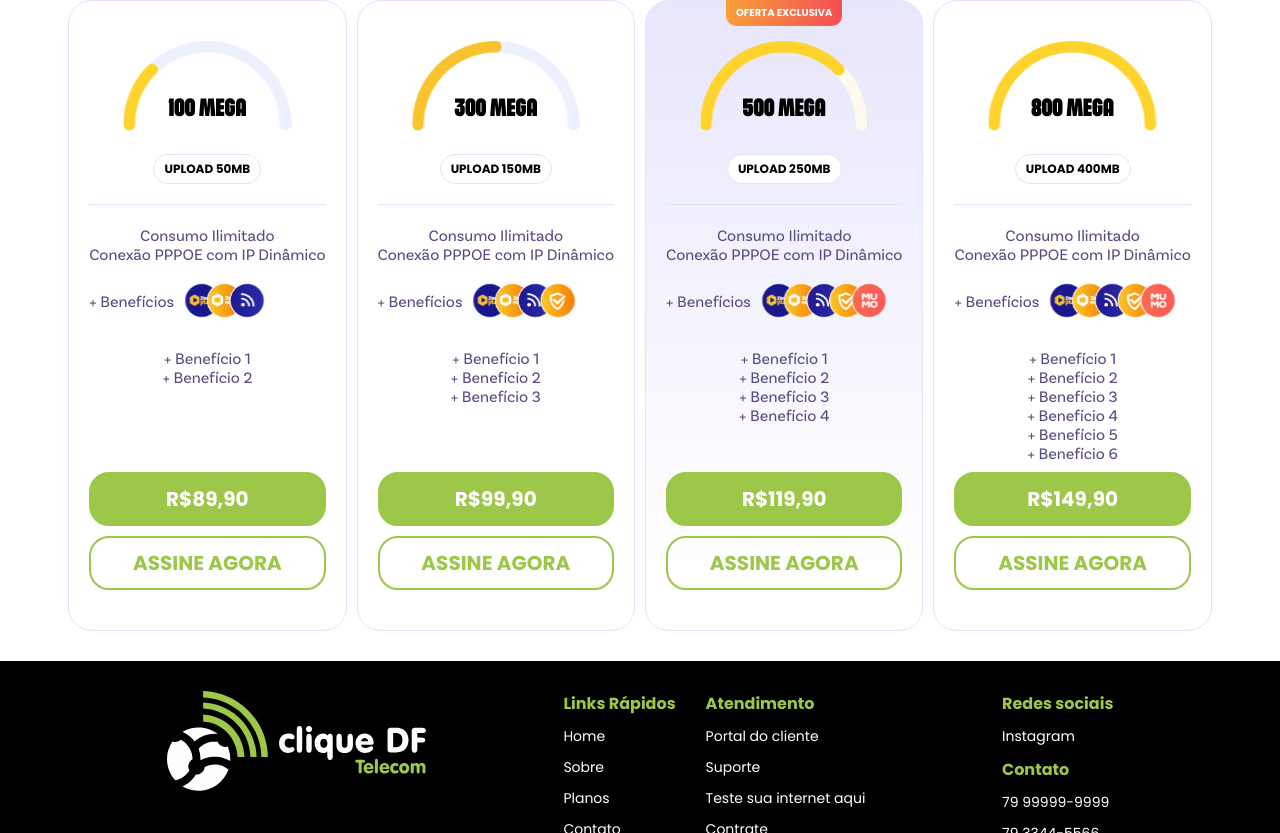
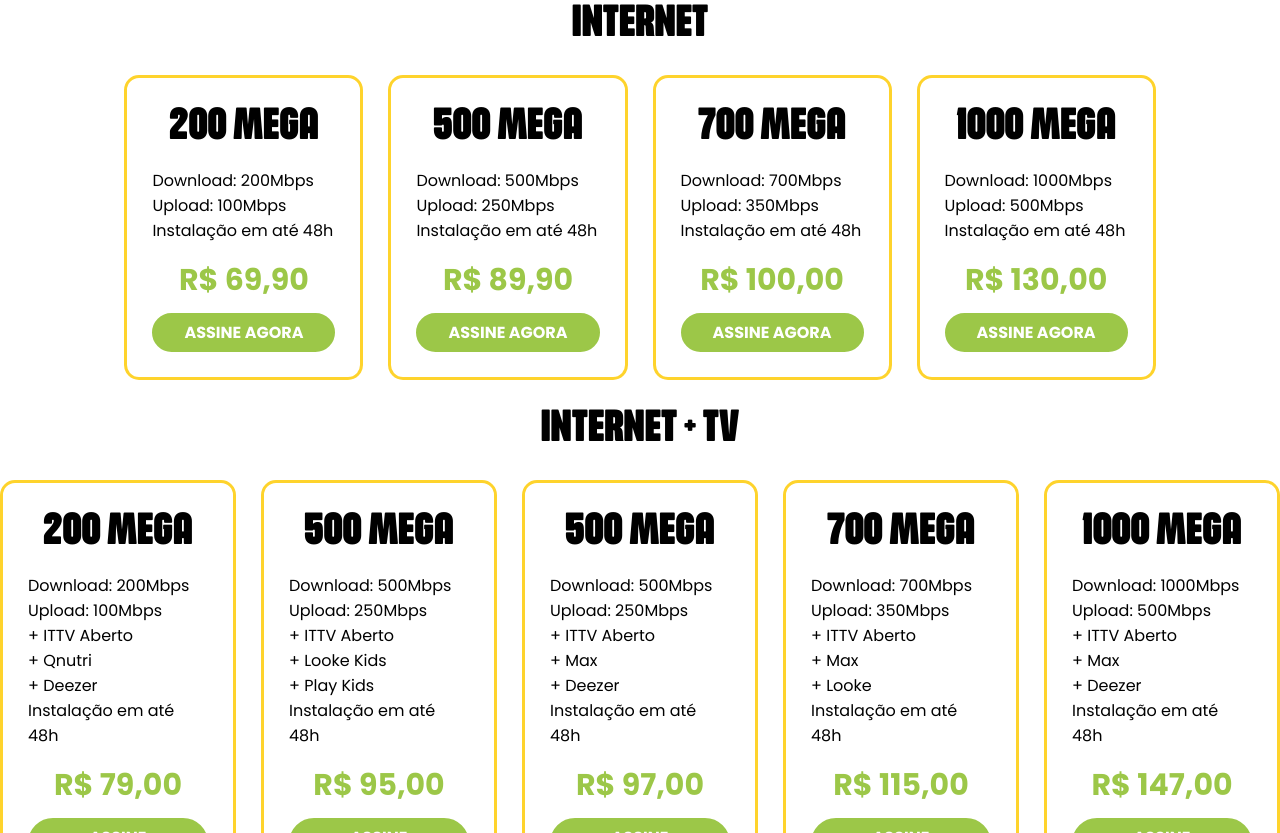
Before and after one commit to tera-desenvolvimento/cliquedf-site-ts, a React (Create React App) app: page / in a window 1280 px wide. Shown: the part 1407-2240 px from the top of the page. Built offline with nearby package versions, Linux system fonts and the light colour scheme.

Commit message:
Ajustando links

```diff
--- a/src/components/footer.tsx
+++ b/src/components/footer.tsx
@@ -14,32 +14,31 @@ const Footer = () => {
                     <div className="menu-wrapper">
                         <b>Links Rápidos</b>
 
-                        <a href="#">Home</a>
-                        <a href="#">Sobre</a>
-                        <a href="#">Planos</a>
-                        <a href="#">Contato</a>
+                        <a href="/">Home</a>
+                        <a href="#plans">Planos</a>
+                        <a href="https://api.whatsapp.com/send/?phone=557996645668&text&type=phone_number&app_absent=0" target="_blank" rel="noreferrer">Contato</a>
+                        <a href="https://www.instagram.com/cliquedftelecom/" target="_blank" rel="noreferrer">Social</a>
                     </div>
                     <div className="menu-wrapper">
                         <b>Atendimento</b>
 
-                        <a href="#">Portal do cliente</a>
-                        <a href="#">Suporte</a>
-                        <a href="#">Teste sua internet aqui</a>
-                        <a href="#">Contrate</a>
+                        <a href="https://sistema.cliquedf.com.br/central_assinante_web/login" target="_blank" rel="noreferrer">Portal do cliente</a>
+                        <a href="https://api.whatsapp.com/send/?phone=557996645668&text&type=phone_number&app_absent=0" target="_blank" rel="noreferrer">Suporte</a>
+                        <a href="https://www.speedtest.net/pt" target="_blank" rel="noreferrer">Teste sua internet aqui</a>
+                        <a href="https://cliquedf.contratoonline.tec.br" target="_blank" rel="noreferrer">Contrate</a>
                     </div>
                 </div>
                 <div className="contact-container">
                     <div className="contact-wrapper">
                         <b>Redes sociais</b>
 
-                        <a href="#">Instagram</a>
+                        <a href="https://www.instagram.com/cliquedftelecom/" target="_blank" rel="noreferrer">Instagram</a>
                     </div>
 
                     <div className="contact-wrapper">
                         <b>Contato</b>
 
-                        <a href="#">79 99999-9999</a>
-                        <a href="#">79 3344-5566</a>
+                        <a href="tel:+5579996645668">79 99664-5668</a>
                     </div>
                 </div>
             </div>
--- a/src/components/plans.tsx
+++ b/src/components/plans.tsx
@@ -1,131 +1,151 @@
-import img100MB from "../img/100mega.svg";
-import img300MB from "../img/300mega.svg";
-import img500MB from "../img/500mega.svg";
-import img800MB from "../img/800mega.svg";
-
-import imgOpt1 from "../img/option_1.svg";
-import imgOpt2 from "../img/option_2.svg";
-import imgOpt3 from "../img/option_3.svg";
+import React from "react";
 
 import "../style/plans.css";
 
 const Plans = () => {
     return (
-        <div className="plans-container">
+        <div className="plans-container" id="plans">
             <div className="header-wrapper">
                 <b>ESCOLHA O PLANO IDEAL PRA VOCÊ!</b>
                 <span>Nossa internet fibra oferece velocidade e estabilidade máxima, feita sob medida para você!</span>
             </div>
             <div className="plans-wrapper">
-                <div className="plan-element">
-                    <div className="top-wrapper">
-                        <div className="plan-header">
-                            <img src={img100MB} className="plan-icon" />
-                            <b>100 MEGA</b>
-                            <span>UPLOAD 50MB</span>
+                <b className="title">INTERNET</b>
+                <div className="plans-row">
+                    <div className="plan-element">
+                        <b>200 MEGA</b>
+                        <div className="benefits-wrapper">
+                            <span>Download: 200Mbps</span>
+                            <span>Upload: 100Mbps</span>
+                            <span>Instalação em até 48h</span>
                         </div>
-                        <div className="description">
-                            <span>Consumo Ilimitado</span>
-                            <span>Conexão PPPOE com IP Dinâmico</span>
-                        </div>
-                        <div className="benefits-header">
-                            <span>+ Benefícios</span>
-                            <img src={imgOpt1} className="benefits-img" />
-                        </div>
-                        <div className="benefits-list">
-                            <span>+ Benefício 1</span>
-                            <span>+ Benefício 2</span>
+                        <div className="buttons-wrapper">
+                            <span>R$ 69,90</span>
+                            <a href="https://cliquedf.contratoonline.tec.br/planos?plano=142" target="_blank" rel="noreferrer">ASSINE AGORA</a>
                         </div>
                     </div>
-                    <div className="buttons-wrapper">
-                        <a href="#" target="_blank" rel="noopener noreferrer" className="green-button-link">R$89,90</a>
-                        <a href="#" target="_blank" rel="noopener noreferrer" className="transparent-button-link">ASSINE AGORA</a>
+
+                    <div className="plan-element">
+                        <b>500 MEGA</b>
+                        <div className="benefits-wrapper">
+                            <span>Download: 500Mbps</span>
+                            <span>Upload: 250Mbps</span>
+                            <span>Instalação em até 48h</span>
+                        </div>
+                        <div className="buttons-wrapper">
+                            <span>R$ 89,90</span>
+                            <a href="https://cliquedf.contratoonline.tec.br/planos?plano=158" target="_blank" rel="noreferrer">ASSINE AGORA</a>
+                        </div>
                     </div>
+
+                    <div className="plan-element">
+                        <b>700 MEGA</b>
+                        <div className="benefits-wrapper">
+                            <span>Download: 700Mbps</span>
+                            <span>Upload: 350Mbps</span>
+                            <span>Instalação em até 48h</span>
+                        </div>
+                        <div className="buttons-wrapper">
+                            <span>R$ 100,00</span>
+                            <a href="https://cliquedf.contratoonline.tec.br/planos?plano=150" target="_blank" rel="noreferrer">ASSINE AGORA</a>
+                        </div>
+                    </div>
+
+                    <div className="plan-element">
+                        <b>1000 MEGA</b>
+                        <div className="benefits-wrapper">
+                            <span>Download: 1000Mbps</span>
+                            <span>Upload: 500Mbps</span>
+                            <span>Instalação em até 48h</span>
+                        </div>
+                        <div className="buttons-wrapper">
+                            <span>R$ 130,00</span>
+                            <a href="https://cliquedf.contratoonline.tec.br/planos?plano=159" target="_blank" rel="noreferrer">ASSINE AGORA</a>
+                        </div>
+                    </div>
+
                 </div>
 
-                <div className="plan-element">
-                    <div className="top-wrapper">
-                        <div className="plan-header">
-                            <img src={img300MB} className="plan-icon" />
-                            <b>300 MEGA</b>
-                            <span>UPLOAD 150MB</span>
+                <b className="title">INTERNET + TV</b>
+                <div className="plans-row">
+                    <div className="plan-element">
+                        <b>200 MEGA</b>
+                        <div className="benefits-wrapper">
+                            <span>Download: 200Mbps</span>
+                            <span>Upload: 100Mbps</span>
+                            <span>+ ITTV Aberto</span>
+                            <span>+ Qnutri</span>
+                            <span>+ Deezer</span>
+                            <span>Instalação em até 48h</span>
                         </div>
-                        <div className="description">
-                            <span>Consumo Ilimitado</span>
-                            <span>Conexão PPPOE com IP Dinâmico</span>
-                        </div>
-                        <div className="benefits-header">
-                            <span>+ Benefícios</span>
-                            <img src={imgOpt2} className="benefits-img" />
-                        </div>
-                        <div className="benefits-list">
-                            <span>+ Benefício 1</span>
-                            <span>+ Benefício 2</span>
-                            <span>+ Benefício 3</span>
+                        <div className="buttons-wrapper">
+                            <span>R$ 79,00</span>
+                            <a href="https://cliquedf.contratoonline.tec.br/planos?plano=145" target="_blank" rel="noreferrer">ASSINE AGORA</a>
                         </div>
                     </div>
-                    <div className="buttons-wrapper">
-                        <a href="#" target="_blank" rel="noopener noreferrer" className="green-button-link">R$99,90</a>
-                        <a href="#" target="_blank" rel="noopener noreferrer" className="transparent-button-link">ASSINE AGORA</a>
-                    </div>
-                </div>
 
-                <div className="plan-element exclusive">
-                    <b>OFERTA EXCLUSIVA</b>
-                    <div className="top-wrapper">
-                        <div className="plan-header">
-                            <img src={img500MB} className="plan-icon" />
-                            <b>500 MEGA</b>
-                            <span>UPLOAD 250MB</span>
+                    <div className="plan-element">
+                        <b>500 MEGA</b>
+                        <div className="benefits-wrapper">
+                            <span>Download: 500Mbps</span>
+                            <span>Upload: 250Mbps</span>
+                            <span>+ ITTV Aberto</span>
+                            <span>+ Looke Kids</span>
+                            <span>+ Play Kids</span>
+                            <span>Instalação em até 48h</span>
                         </div>
-                        <div className="description">
-                            <span>Consumo Ilimitado</span>
-                            <span>Conexão PPPOE com IP Dinâmico</span>
-                        </div>
-                        <div className="benefits-header">
-                            <span>+ Benefícios</span>
-                            <img src={imgOpt3} className="benefits-img" />
-                        </div>
-                        <div className="benefits-list">
-                            <span>+ Benefício 1</span>
-                            <span>+ Benefício 2</span>
-                            <span>+ Benefício 3</span>
-                            <span>+ Benefício 4</span>
+                        <div className="buttons-wrapper">
+                            <span>R$ 95,00</span>
+                            <a href="https://cliquedf.contratoonline.tec.br/planos?plano=151" target="_blank" rel="noreferrer">ASSINE AGORA</a>
                         </div>
                     </div>
-                    <div className="buttons-wrapper">
-                        <a href="#" target="_blank" rel="noopener noreferrer" className="green-button-link">R$119,90</a>
-                        <a href="#" target="_blank" rel="noopener noreferrer" className="transparent-button-link">ASSINE AGORA</a>
-                    </div>
-                </div>
 
-                <div className="plan-element">
-                    <div className="top-wrapper">
-                        <div className="plan-header">
-                            <img src={img800MB} className="plan-icon" />
-                            <b>800 MEGA</b>
-                            <span>UPLOAD 400MB</span>
+                    <div className="plan-element">
+                        <b>500 MEGA</b>
+                        <div className="benefits-wrapper">
+                            <span>Download: 500Mbps</span>
+                            <span>Upload: 250Mbps</span>
+                            <span>+ ITTV Aberto</span>
+                            <span>+ Max</span>
+                            <span>+ Deezer</span>
+                            <span>Instalação em até 48h</span>
                         </div>
-                        <div className="description">
-                            <span>Consumo Ilimitado</span>
-                            <span>Conexão PPPOE com IP Dinâmico</span>
-                        </div>
-                        <div className="benefits-header">
-                            <span>+ Benefícios</span>
-                            <img src={imgOpt3} className="benefits-img" />
-                        </div>
-                        <div className="benefits-list">
-                            <span>+ Benefício 1</span>
-                            <span>+ Benefício 2</span>
-                            <span>+ Benefício 3</span>
-                            <span>+ Benefício 4</span>
-                            <span>+ Benefício 5</span>
-                            <span>+ Benefício 6</span>
+                        <div className="buttons-wrapper">
+                            <span>R$ 97,00</span>
+                            <a href="https://cliquedf.contratoonline.tec.br/planos?plano=146" target="_blank" rel="noreferrer">ASSINE AGORA</a>
                         </div>
                     </div>
-                    <div className="buttons-wrapper">
-                        <a href="#" target="_blank" rel="noopener noreferrer" className="green-button-link">R$149,90</a>
-                        <a href="#" target="_blank" rel="noopener noreferrer" className="transparent-button-link">ASSINE AGORA</a>
+
+                    <div className="plan-element">
+                        <b>700 MEGA</b>
+                        <div className="benefits-wrapper">
+                            <span>Download: 700Mbps</span>
+                            <span>Upload: 350Mbps</span>
+                            <span>+ ITTV Aberto</span>
+                            <span>+ Max</span>
+                            <span>+ Looke</span>
+                            <span>Instalação em até 48h</span>
+                        </div>
+                        <div className="buttons-wrapper">
+                            <span>R$ 115,00</span>
+                            <a href="https://cliquedf.contratoonline.tec.br/planos?plano=147" target="_blank" rel="noreferrer">ASSINE AGORA</a>
+                        </div>
+                    </div>
+
+                    <div className="plan-element">
+                        <b>1000 MEGA</b>
+                        <div className="benefits-wrapper">
+                            <span>Download: 1000Mbps</span>
+                            <span>Upload: 500Mbps</span>
+                            <span>+ ITTV Aberto</span>
+                            <span>+ Max</span>
+                            <span>+ Deezer</span>
+                            <span>Instalação em até 48h</span>
+                        </div>
+                        <div className="buttons-wrapper">
+                            <span>R$ 147,00</span>
+                            <a href="https://cliquedf.contratoonline.tec.br/planos?plano=148" target="_blank" rel="noreferrer">ASSINE AGORA</a>
+                        </div>
                     </div>
                 </div>
             </div>
--- a/src/style/plans.css
+++ b/src/style/plans.css
@@ -25,148 +25,92 @@
 
 .plans-container .plans-wrapper {
     display: flex;
+    flex-direction: column;
+    align-items: center;
+    gap: 25px;
+}
+
+.plans-container .plans-wrapper .plans-row {
+    display: flex;
+    gap: 25px;
+}
+
+.plans-container .plans-wrapper .title {
+    font-family: "hartone-softed";
+    font-size: 45px;
+    font-weight: 100;
+}
+
+.plans-container .plans-wrapper .plans-row .plan-element {
+    display: flex;
+    flex-direction: column;
+    align-items: center;
+    border: 3px solid #FED32C;
+    padding: 25px;
+    border-radius: 15px;
+    gap: 15px;
+}
+
+.plans-container .plans-wrapper .plans-row .plan-element b {
+    font-family: "hartone-softed";
+    font-size: 45px;
+    font-weight: 100;
+}
+
+.plans-container .plans-wrapper .plans-row .plan-element .benefits-wrapper {
+    font-family: "poppins-regular";
+    align-items: flex-start;
+}
+
+.plans-container .plans-wrapper .plans-row .plan-element div {
+    display: flex;
+    flex-direction: column;
+    align-items: center;
+    width: 100%;
+}
+
+.plans-container .plans-wrapper .plans-row .plan-element .buttons-wrapper {
     gap: 10px;
 }
 
-.plans-container .plans-wrapper .plan-element {
-    display: flex;
-    flex-direction: column;
-    justify-content: space-between;
-    padding: 40px 20px;
-    border: 1px solid;
-    border-color: rgb(225 229 252);
-    border-radius: 24px;
-    gap: 10px;
+.plans-container .plans-wrapper .plans-row .plan-element .buttons-wrapper span {
+    font-family: "poppins-bold";
+    font-size: 30px;
+    color: #9CC748;
 }
 
-.plans-container .plans-wrapper .plan-element.exclusive {
-    background-image: linear-gradient(180deg, #9e99f1 -282.99%, #fff 91.12%);
+.plans-container .plans-wrapper .plans-row .plan-element .buttons-wrapper a {
+    font-family: "poppins-bold";
+    font-size: 16px;
+    text-decoration: none;
+    padding: 5px 30px;
+    background-color: #9CC748;
+    border: 2px solid #9CC748;
+    width: 100%;
+    text-align: center;
+    color: #ffffff;
+    border-radius: 25px;
+    transition: ease-in-out .3s all;
 }
 
-.plans-container .plans-wrapper .plan-element.exclusive b:first-child {
-    position: absolute;
-    align-self: center;
-    font-family: "poppins-bold";
-    font-size: 10px;
-    padding: 5px 10px;
-    background: linear-gradient(270deg, #f30d6c -78.73%, #f8c32c 143.36%);
-    color: #fff;
-    margin-top: -41px;
-    border-bottom-left-radius: 10px;
-    border-bottom-right-radius: 10px;
-}
-
-.plans-container .plans-wrapper .plan-element .top-wrapper .plan-header {
-    display: flex;
-    flex-direction: column;
-    justify-content: center;
-    text-align: center;
-    padding-bottom: 20px;
-    border-bottom: 1px solid rgb(225 229 252);
-}
-
-.plans-container .plans-wrapper .plan-element .top-wrapper .plan-header b {
-    font-family: "hartone-softed";
-    font-size: 25px;
-    font-weight: 100;
-    position: relative;
-    margin-top: -35px;
-}
-
-.plans-container .plans-wrapper .plan-element .top-wrapper .plan-header span {
-    font-family: "poppins-bold";
-    font-size: 12px;
-    border: 1px solid rgb(225 229 252);
-    background-color: #ffffff;
-    width: fit-content;
-    align-self: center;
-    margin-top: 30px;
-    padding: 5px 10px;
-    border-radius: 15px;
-}
-
-.plans-container .plans-wrapper .plan-element .top-wrapper .plan-header .plan-icon {
-    height: 90px;
-}
-
-.plans-container .plans-wrapper .plan-element .top-wrapper .description {
-    display: flex;
-    flex-direction: column;
-    padding: 20px 0;
-}
-
-.plans-container .plans-wrapper .plan-element .top-wrapper .description span {
-    font-family: "basic-sans";
-    text-align: center;
-    color: #4f4e81;
-}
-
-.plans-container .plans-wrapper .plan-element .top-wrapper .benefits-header {
-    display: flex;
-    align-items: center;
-    gap: 10px;
-    font-family: "basic-sans";
-    text-align: center;
-    color: #4f4e81;
-}
-
-.plans-container .plans-wrapper .plan-element .top-wrapper .benefits-header .benefits-img {
-    height: 35px;
-}
-
-.plans-container .plans-wrapper .plan-element .top-wrapper .benefits-list {
-    padding-top: 30px;
-    display: flex;
-    flex-direction: column;
-    justify-content: center;
-    text-align: center;
-    font-family: "basic-sans";
-    color: #4f4e81;
-}
-
-.plans-container .plans-wrapper .plan-element .buttons-wrapper {
-    display: flex;
-    flex-direction: column;
-    justify-content: center;
-    align-items: center;
-    gap: 10px;
-}
-
-.plans-container .plans-wrapper .plan-element .buttons-wrapper a:first-child {
-    font-family: "poppins-bold";
-    font-size: 20px;
-    text-decoration: none;
-    padding: 10px 30px;
-    background-color: #9CC748;
-    border: 2px solid #9CC748;
-    width: fit-content;
-    color: #ffffff;
-    border-radius: 20px;
-    width: -webkit-fill-available;
-    text-align: center;
-}
-
-.plans-container .plans-wrapper .plan-element .buttons-wrapper a:last-child {
-    font-family: "poppins-bold";
-    font-size: 20px;
-    text-decoration: none;
-    padding: 10px 30px;
+.plans-container .plans-wrapper .plans-row .plan-element .buttons-wrapper a:hover {
     background-color: transparent;
     border: 2px solid #9CC748;
-    width: fit-content;
-    color: #9CC748;
-    border-radius: 20px;
-    width: -webkit-fill-available;
-    text-align: center;
+    color: #000000;
 }
 
 @media (max-width: 768px) {
     .plans-container .header-wrapper {
+        padding: 20px;
         text-align: center;
-        padding: 10px;
     }
 
     .plans-container .plans-wrapper {
+        width: -webkit-fill-available;
+    }
+
+    .plans-container .plans-wrapper .plans-row {
         flex-direction: column;
+        width: calc(100% - 40px);
     }
 }
```
Also changed, not shown: src/components/header.tsx (+8 -8 lines).
